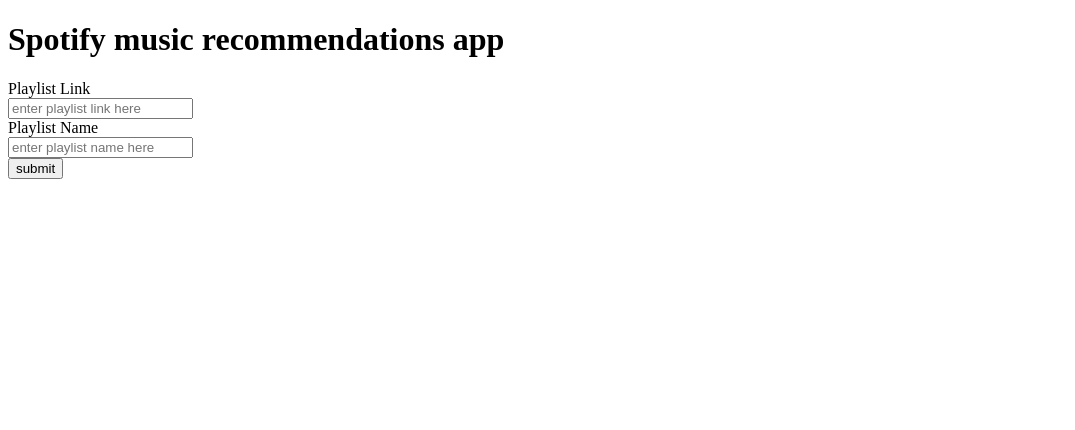
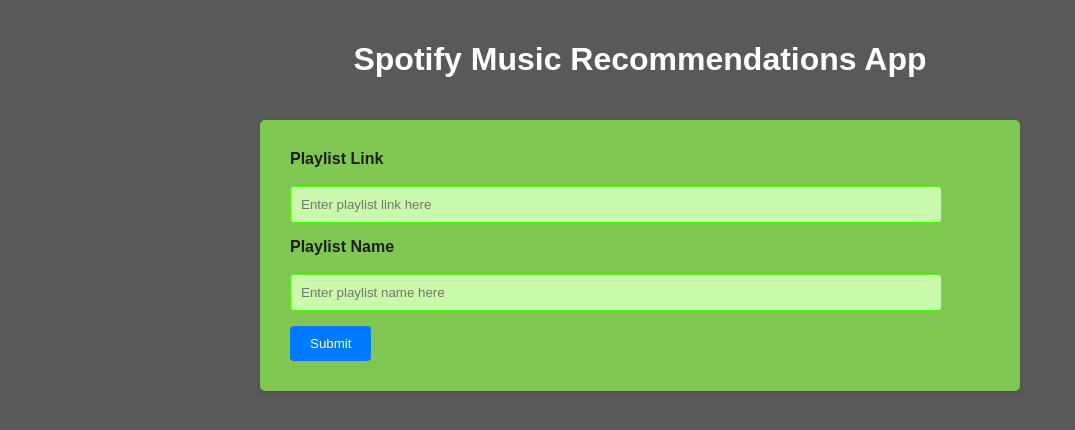
Before and after one commit to Sparsh-mahajan/Spoti-Rec, a Flask app: template src/templates/home.html in a window 1280 px wide. Shown: the top 430 px of the page, without its empty margins (0-1075 px from the left). Run offline with Flask 3, Linux system fonts and the light colour scheme; the template is opened without the code that fills it, so the values that code supplies are empty.

Commit message:
added styles to web page

```diff
--- a/src/app.py
+++ b/src/app.py
@@ -5,6 +5,18 @@ import pandas as pd
 import os
 import get_features
 import get_recommendations
+import sys
+sys.path.append('..')
+import config
+
+
+
+# os.environ['SPOTIPY_CLIENT_ID']='9aa01b97021549f29427a140483c7759'
+# os.environ['SPOTIPY_CLIENT_SECRET']='36b5fd231e5249ad9d4a4205451d87ce'
+# os.environ['SPOTIPY_REDIRECT_URI']='http://127.0.0.1:8080'
+
+
+
 
 scope = "playlist-modify-public"
 src_dir = os.path.dirname(os.path.abspath(__file__))
@@ -22,7 +34,7 @@ Session(app)
 @app.route('/', methods=('GET', 'POST'))
 def home():
     cache_handler = spotipy.cache_handler.FlaskSessionCacheHandler(session)
-    auth_manager = spotipy.oauth2.SpotifyOAuth(cache_handler=cache_handler, scope=scope, show_dialog=True)
+    auth_manager = spotipy.oauth2.SpotifyOAuth(client_id='9aa01b97021549f29427a140483c7759',client_secret='36b5fd231e5249ad9d4a4205451d87ce',redirect_uri='http://127.0.0.1:8080',cache_handler=cache_handler, scope=scope, show_dialog=True)
 
     if request.args.get("code"):
         # Step 2. Being redirected from Spotify auth page
@@ -46,7 +58,7 @@ def home():
 @app.route('/recommend/<string:playlist_uri>/<string:playlist_name>')
 def recommend(playlist_uri, playlist_name):
     cache_handler = spotipy.cache_handler.FlaskSessionCacheHandler(session)
-    auth_manager = spotipy.oauth2.SpotifyOAuth(cache_handler=cache_handler, scope=scope)
+    auth_manager = spotipy.oauth2.SpotifyOAuth(client_id='9aa01b97021549f29427a140483c7759',client_secret='36b5fd231e5249ad9d4a4205451d87ce',redirect_uri='http://127.0.0.1:8080',cache_handler=cache_handler, scope=scope)
     if not auth_manager.validate_token(cache_handler.get_cached_token()):
         return redirect('/')
 
@@ -65,5 +77,5 @@ def recommend(playlist_uri, playlist_name):
 
     return render_template('recommend.html', track_names=track_names, track_ids=track_ids, playlist_id=playlist_id)
 
-
-app.run(debug=True, port=8080)
+if __name__ == '__main__':
+    app.run(debug=True, port=8080)
--- /dev/null
+++ b/src/config.py
@@ -0,0 +1,3 @@
+SPOTIPY_CLIENT_ID='9aa01b97021549f29427a140483c7759'
+SPOTIPY_CLIENT_SECRET='36b5fd231e5249ad9d4a4205451d87ce'
+SPOTIPY_REDIRECT_URI='http://127.0.0.1:8080'
--- a/src/get_features.py
+++ b/src/get_features.py
@@ -2,7 +2,7 @@ import pandas as pd
 import spotipy
 from spotipy.oauth2 import SpotifyClientCredentials
 
-client_credentials_manager = SpotifyClientCredentials()
+client_credentials_manager = SpotifyClientCredentials(client_id='9aa01b97021549f29427a140483c7759',client_secret='36b5fd231e5249ad9d4a4205451d87ce')
 sp = spotipy.Spotify(client_credentials_manager=client_credentials_manager)
 
 
--- a/src/templates/home.html
+++ b/src/templates/home.html
@@ -3,25 +3,78 @@
 <head>
     <meta charset="UTF-8">
     <title>Title</title>
+    <style>
+        body {
+            margin: 0;
+            padding: 0;
+            font-family: Arial, sans-serif;
+            background-color: #595958;
+        }
+
+        h1 {
+            text-align: center;
+            padding: 20px;
+            color: #333;
+        }
+
+        form {
+            max-width: 700px;
+            margin: 0 auto;
+            padding: 30px;
+            background-color: rgb(128, 199, 81);
+            border-radius: 5px;
+            box-shadow: 0 2px 4px rgba(0, 0, 0, 0.1);
+        }
+
+        label {
+            font-weight: bold;
+            display: block;
+            /* margin-bottom: 6px; */
+            color: rgb(30, 28, 28);
+        }
+
+        input {
+            width: 90%;
+            padding: 10px;
+            margin-bottom: 15px;
+            background-color: rgb(203, 249, 172);
+            border: 1px solid rgb(64, 255, 0);
+            border-radius: 4px;
+        }
+
+        button {
+            background-color: #007bff;
+            color: #fff;
+            border: none;
+            padding: 10px 20px;
+            border-radius: 4px;
+            cursor: pointer;
+            transition: background-color 0.3s;
+        }
+
+        button:hover {
+            background-color: #0056b3;
+        }
+    </style>
 </head>
 <body>
-    <h1> Spotify music recommendations app </h1>
+    <h1 style="color:white;">Spotify Music Recommendations App</h1>
     <form method="post">
-        <label for="playlist link">Playlist Link</label>
+        <label for="playlist-link">Playlist Link</label>
         <br>
-        <input type="text" name="playlist link"
-               placeholder="enter playlist link here"
-               value="{{request.form['playlist link']}}">
+        <input type="text" name="playlist-link"
+               placeholder="Enter playlist link here"
+               value="{{request.form['playlist-link']}}">
         <br>
 
-        <label for="playlist name">Playlist Name</label>
+        <label for="playlist-name">Playlist Name</label>
         <br>
-        <input type="text" name="playlist name"
-               placeholder="enter playlist name here"
-               value="{{request.form['playlist name']}}">
+        <input type="text" name="playlist-name"
+               placeholder="Enter playlist name here"
+               value="{{request.form['playlist-name']}}">
         <br>
 
-        <button type="submit">submit</button>
+        <button type="submit">Submit</button>
     </form>
 </body>
 </html>
--- a/src/templates/recommend.html
+++ b/src/templates/recommend.html
@@ -3,6 +3,11 @@
 <head>
     <meta charset="UTF-8">
     <title>Title</title>
+    <style>
+        body {
+            background-color: black;
+        }
+    </style>
 </head>
 <body>
     <h1>recommendations </h1>
```
Also changed, not shown: src/templates/login.html (+36 -3 lines), src/resources/wallpaper.webp (added), src/resources/wallpaper2.avif (added), src/resources/wallpaper3.avif (added), src/resources/wallpaper4.avif (added), 7 other files.
